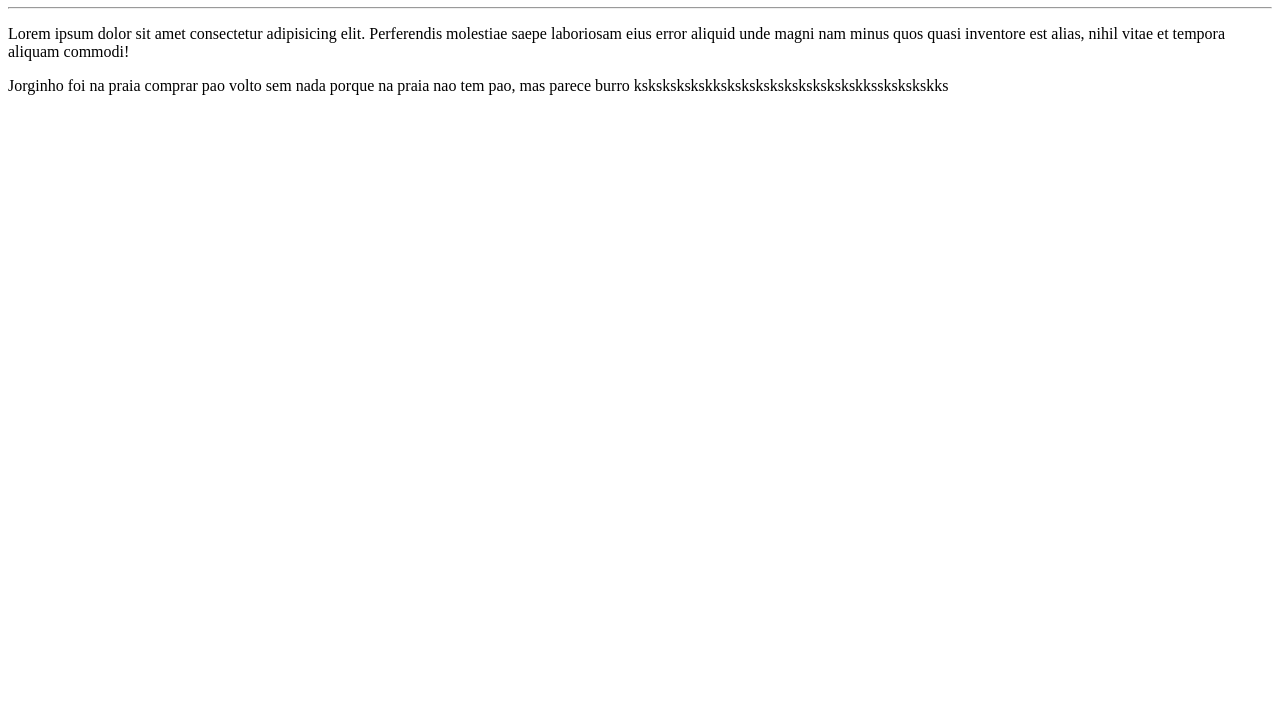
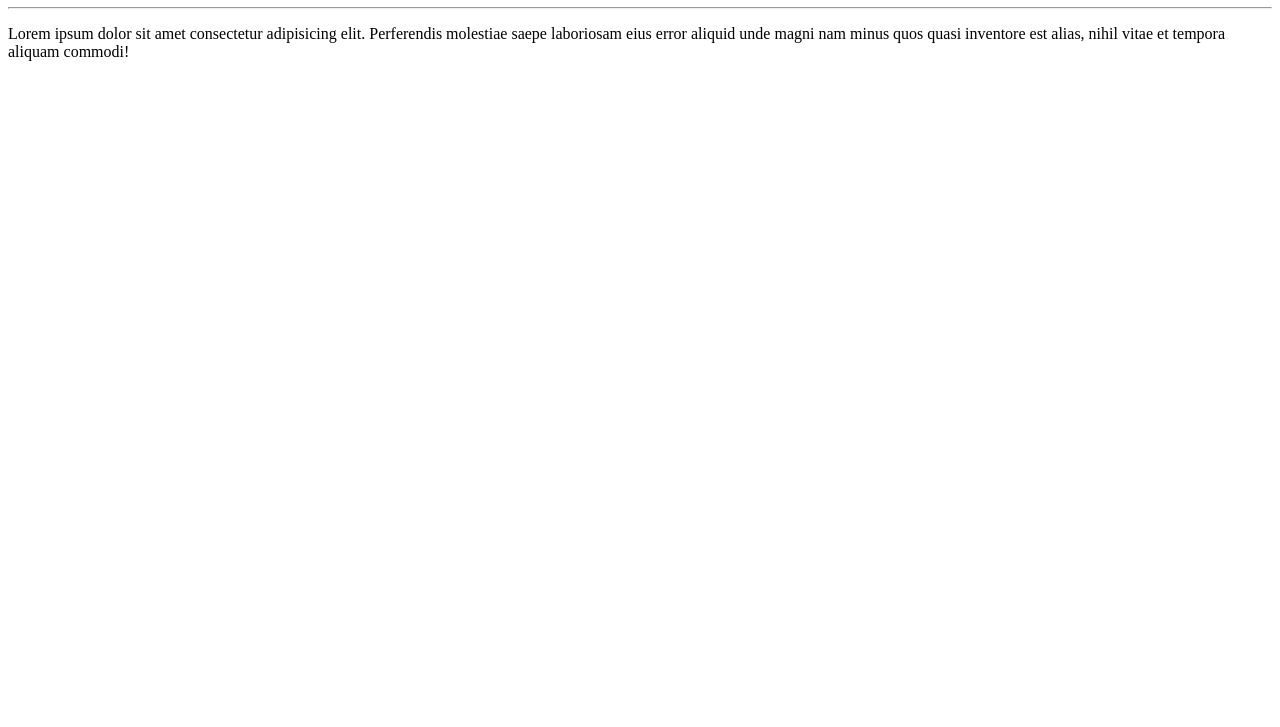
Before and after one commit to jotavitorz/Ola-mundo, a plain HTML site: page site-exemplo/index.html in a window 1280 px wide. Shown: the part 73-800 px from the top of the page. Drawn offline with Linux system fonts and the light colour scheme.

Commit message:
alteração de um paragrafo

```diff
--- a/site-exemplo/index.html
+++ b/site-exemplo/index.html
@@ -9,6 +9,5 @@
    <h1>Olá, Mundo!</h1>
    <hr>
    <p>Lorem ipsum dolor sit amet consectetur adipisicing elit. Perferendis molestiae saepe laboriosam eius error aliquid unde magni nam minus quos quasi inventore est alias, nihil vitae et tempora aliquam commodi!</p>
-   <p>Jorginho foi na praia comprar pao volto sem nada porque na praia nao tem pao, mas parece burro kskskskskskkskskskskskskskskskskksskskskskks </p>
 </body>
 </html>
```
